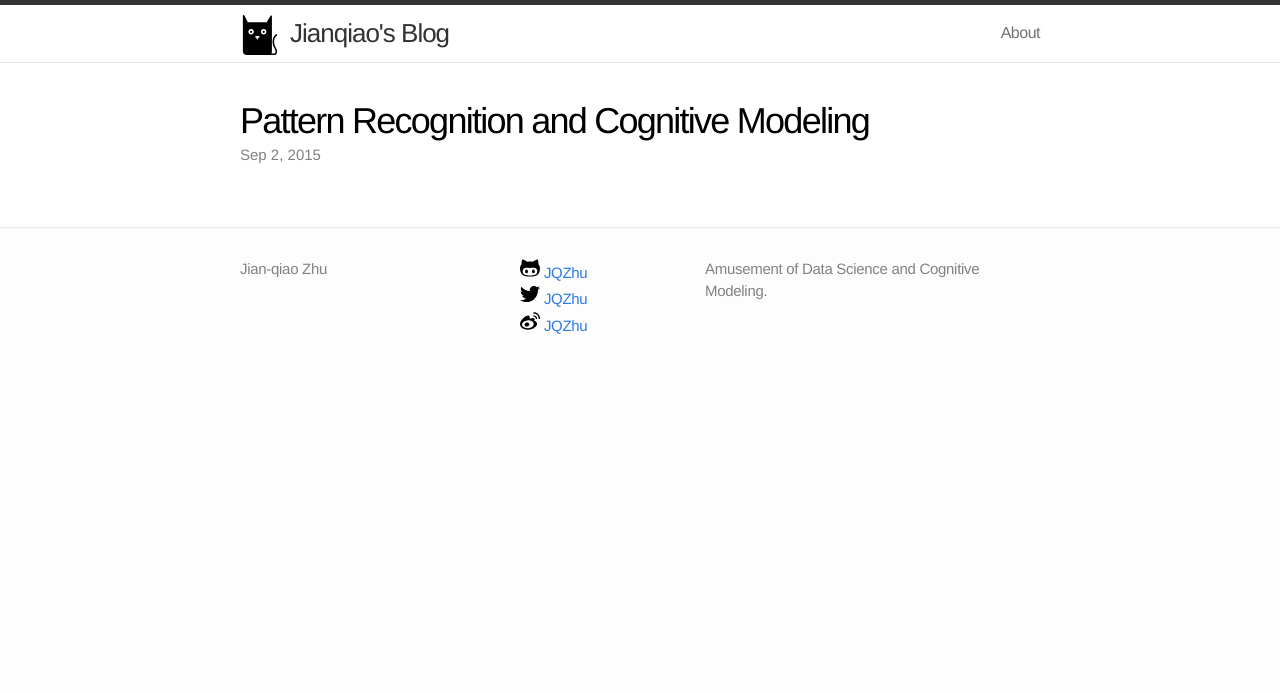
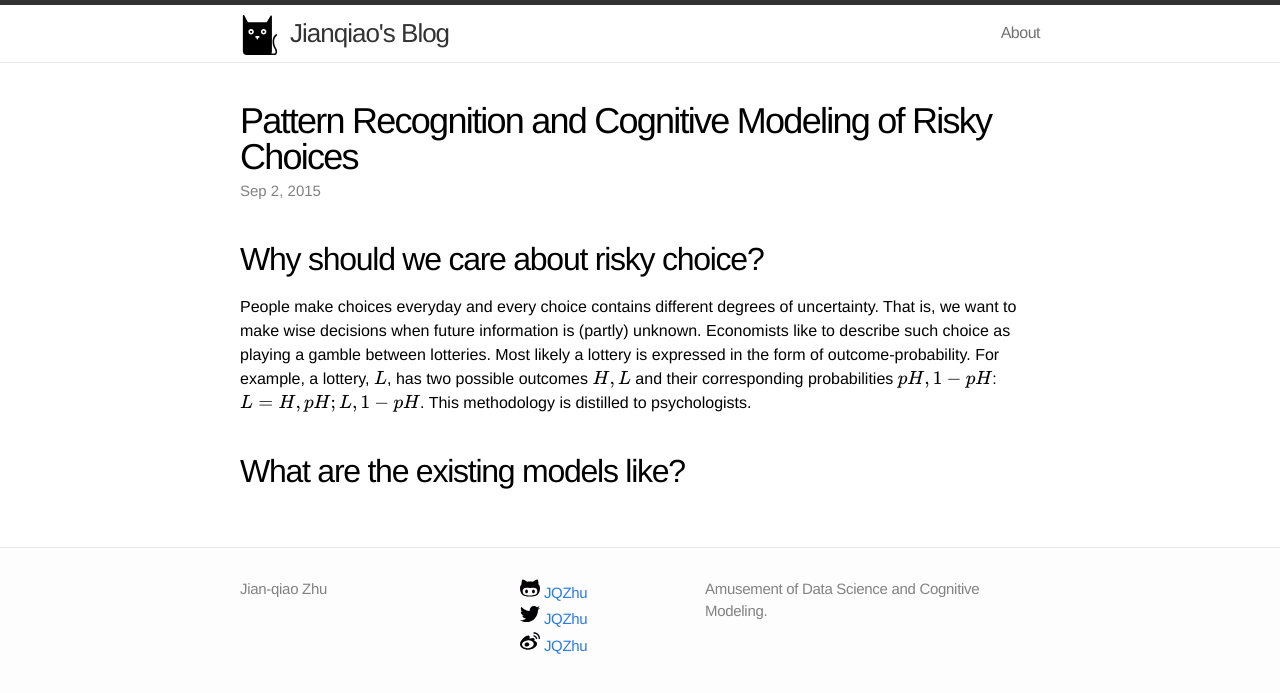
Before and after one commit to jianqiaozhu/jianqiaozhu.github.io, a Jekyll site: the page built from _posts/2015-09-02-modeling-risky-choices.markdown, in a window 1280 px wide. Shown: the top 693 px of the page. Built offline with Jekyll 4.4.1, drawn with Linux system fonts in a browser that asks for light colours; Markdown is read by kramdown in place of the engine named in the settings; formulas are drawn with MathJax 3.

Commit message:
post blog

```diff
--- a/_posts/2015-09-02-modeling-risky-choices.markdown
+++ b/_posts/2015-09-02-modeling-risky-choices.markdown
@@ -1,8 +1,19 @@
 ---
 layout: post
 comments: false
-title:  "Pattern Recognition and Cognitive Modeling"
+title:  "Pattern Recognition and Cognitive Modeling of Risky Choices"
 excerpt: "We'll extract features from traditional representation of risky choices and then train a feature-based classifier that learn to predict human risky choices."
 date:   2015-09-02 11:35:00
 mathjax: true
 ---
+
+## Why should we care about risky choice?
+People make choices everyday and every choice contains different degrees of uncertainty.
+That is, we want to make wise decisions when future information is (partly) unknown.
+Economists like to describe such choice as playing a gamble between lotteries.
+Most likely a lottery is expressed in the form of outcome-probability.
+For example, a lottery, $$L$$, has two possible outcomes $$H, L$$ and their corresponding probabilities $$pH, 1-pH$$: $$ L={H, pH; L, 1-pH} $$.
+This methodology is distilled to psychologists.
+
+
+## What are the existing models like?
```
